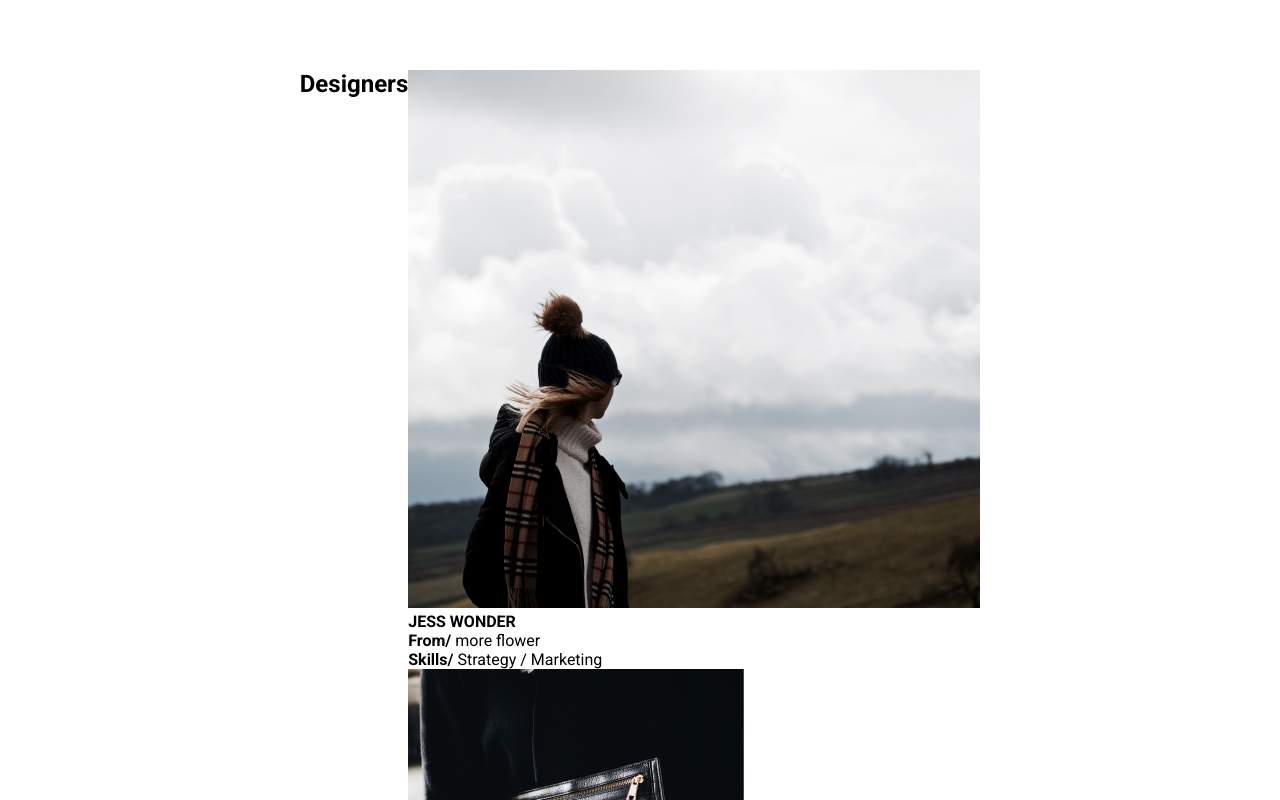
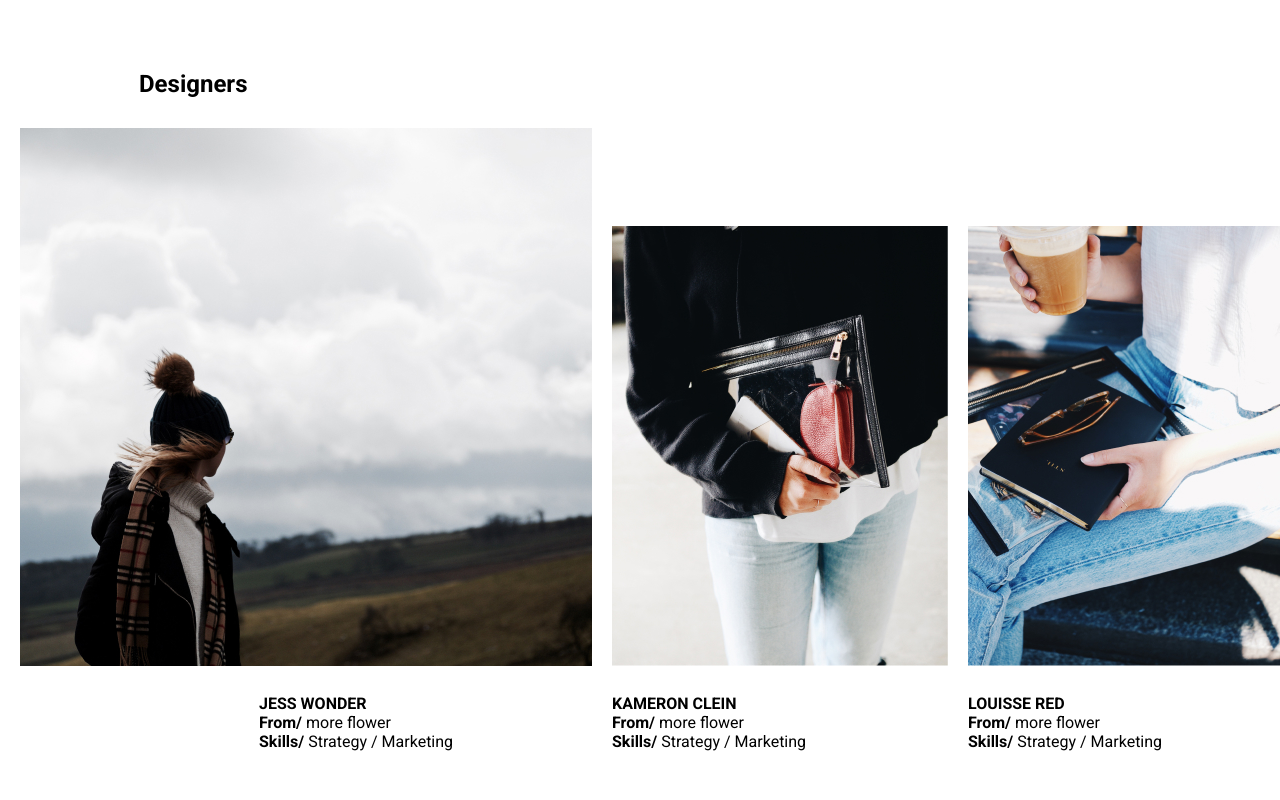
Before and after one commit to dmitriysafatov/otus-css-safatov, a plain HTML site: page index.html in a window 1280 px wide. Shown: the part 1840-2640 px from the top of the page. Drawn offline with nearby package versions, Linux system fonts and the light colour scheme.

Commit message:
added section designers

```diff
--- a/index.html
+++ b/index.html
@@ -76,10 +76,12 @@
                             <p class="designers-list__item-image">
                                 <img src="src/assets/images/Photo Design Jess Wonder.jpg" alt="Jess Wonder photo">
                             </p>
-                            <h5 class="designers-list__item-title">Jess Wonder</h5>
-                            <p class="designers-text text"> <span>From/</span> more flower</p>
-                            <p class="designers-text text"><span>Skills/</span> Strategy / Marketing
-                            </p>
+                            <div class="jess-wonder-text">
+                                <h5 class="designers-list__item-title">Jess Wonder</h5>
+                                <p class="designers-text text"> <span>From/</span> more flower</p>
+                                <p class="designers-text text"><span>Skills/</span> Strategy / Marketing
+                                </p>
+                            </div>
                         </li>
                         <li class="designers-list__item">
                             <p class="designers-list__item-image">
@@ -102,9 +104,9 @@
                                 <img src="src/assets/images/Photo Design Kameron Clein Half 2.jpg"
                                     alt="Kameron Clein photo Half">
                             </p>
-                            <h5 class="designers-list__item-title">Kameron Clein</h5>
-                            <p class="designers-text text"><span>From/</span> more flower</p>
-                            <p class="designers-text text"><span>Skills/</span> Strategy / Marketing</p>
+                            <p>
+                                <img src="src/assets/images/Text Kameron Clein.jpg" alt="Text to photo Kameron Clein">
+                            </p>
                         </li>
                     </ul>
                 </div>
--- a/src/assets/styles/style.css
+++ b/src/assets/styles/style.css
@@ -203,10 +203,35 @@ h4 {
     font-weight: 400;
 }
 
+#designers {
+    overflow-x: auto;
+    white-space: nowrap;
+}
+
 .designers {
-    display: flex;
-    justify-content: center;
-    align-items: start;
+    width: 1420px;
+}
+
+.designers-subtitle {
+    padding: 0px 967px 30px 119px;
+}
+
+.designers-list {
+    display: grid;
+    grid-template-columns: repeat(4, 1fr);
+    column-gap: 20px;
+}
+
+.designers-list__item {
+    align-self: end;
+}
+
+.designers-list__item-image {
+    padding-bottom: 24px;
+}
+
+.jess-wonder-text {
+    padding-left: 239px;
 }
 
 .designers-list__item-title {
```
Also changed, not shown: src/assets/images/Text Kameron Clein.jpg (added).
